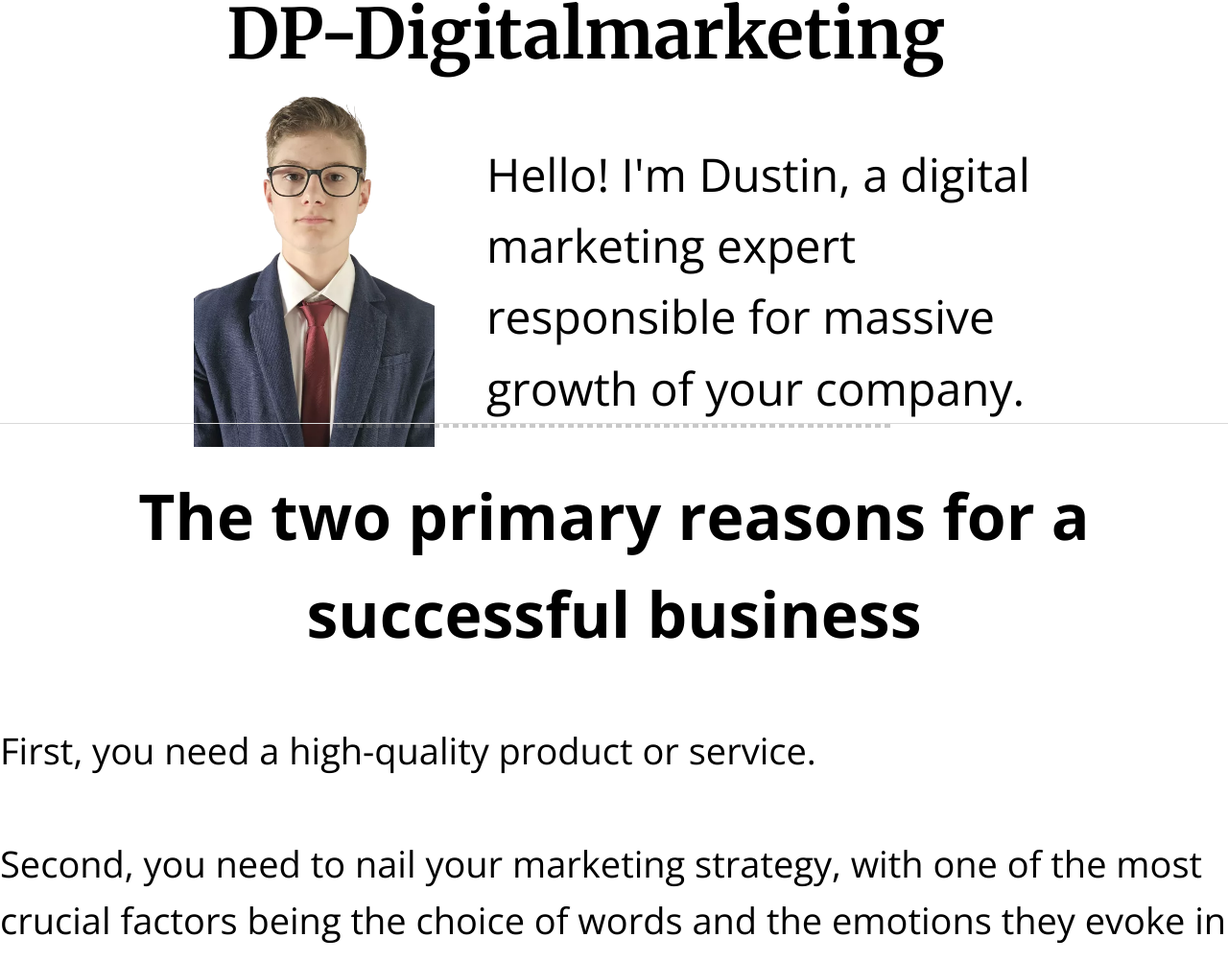
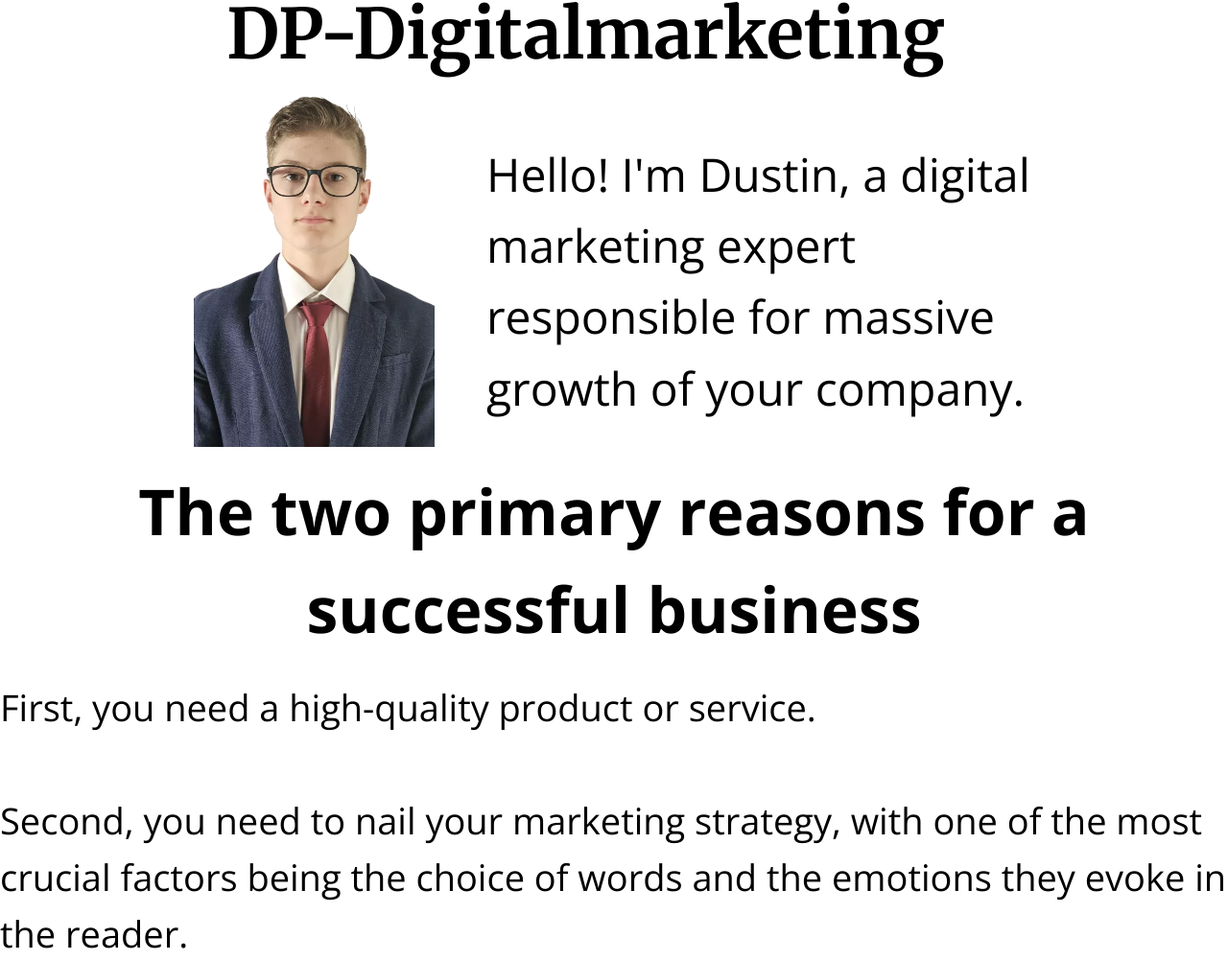
Before and after one commit to Dustin06215/Website, a website built with Parcel: page index.html in a window 1280 px wide. Shown: the part 84-1086 px from the top of the page at 96% size. Built offline with nearby package versions, Linux system fonts and the light colour scheme.

Commit message:
Add files via upload

```diff
--- a/index.css
+++ b/index.css
@@ -466,28 +466,12 @@
 .home-text008 {
   font-size: 48px;
 }
-.home-section-separator {
-  width: 100%;
-  height: 1px;
-  display: flex;
-  align-items: flex-start;
-  flex-direction: column;
-  background-color: var(--dl-color-gray-700);
-}
 .home-features {
   width: 100%;
-  height: 11601px;
+  height: 10372px;
   display: flex;
   max-width: var(--dl-size-size-maxcontent);
   align-items: center;
-  flex-direction: column;
-}
-.home-heading-container {
-  width: 45%;
-  border: 2px dashed rgba(120, 120, 120, 0.4);
-  display: flex;
-  align-items: center;
-  margin-bottom: var(--dl-space-space-fiveunits);
   flex-direction: column;
 }
 .home-text009 {
@@ -495,6 +479,7 @@
   height: 240px;
   font-size: 66px;
   text-align: center;
+  padding-top: var(--dl-space-space-fiveunits);
   margin-bottom: 27px;
 }
 .home-text013 {
@@ -856,7 +841,7 @@
 .home-text316 {
   text-decoration: underline;
 }
-.home-section-separator1 {
+.home-section-separator {
   width: 100%;
   height: 1px;
   display: flex;
@@ -1230,9 +1215,6 @@
   .home-features {
     height: 1433px;
   }
-  .home-heading-container {
-    width: 100%;
-  }
   .home-text009 {
     width: 767px;
     height: 182px;
--- a/index.html
+++ b/index.html
@@ -248,9 +248,7 @@
             </span>
           </div>
         </div>
-        <div class="home-section-separator"></div>
         <div id="features" class="home-features">
-          <div class="home-heading-container"></div>
           <h2 class="home-text009">
             <span>The two primary reasons for a successful business</span>
             <br />
@@ -799,7 +797,7 @@
           <br class="home-text317" />
           <br class="home-text318" />
         </span>
-        <div class="home-section-separator1"></div>
+        <div class="home-section-separator"></div>
         <a href="index.html" class="home-navlink">Back to the top?</a>
       </div>
     </div>
```
